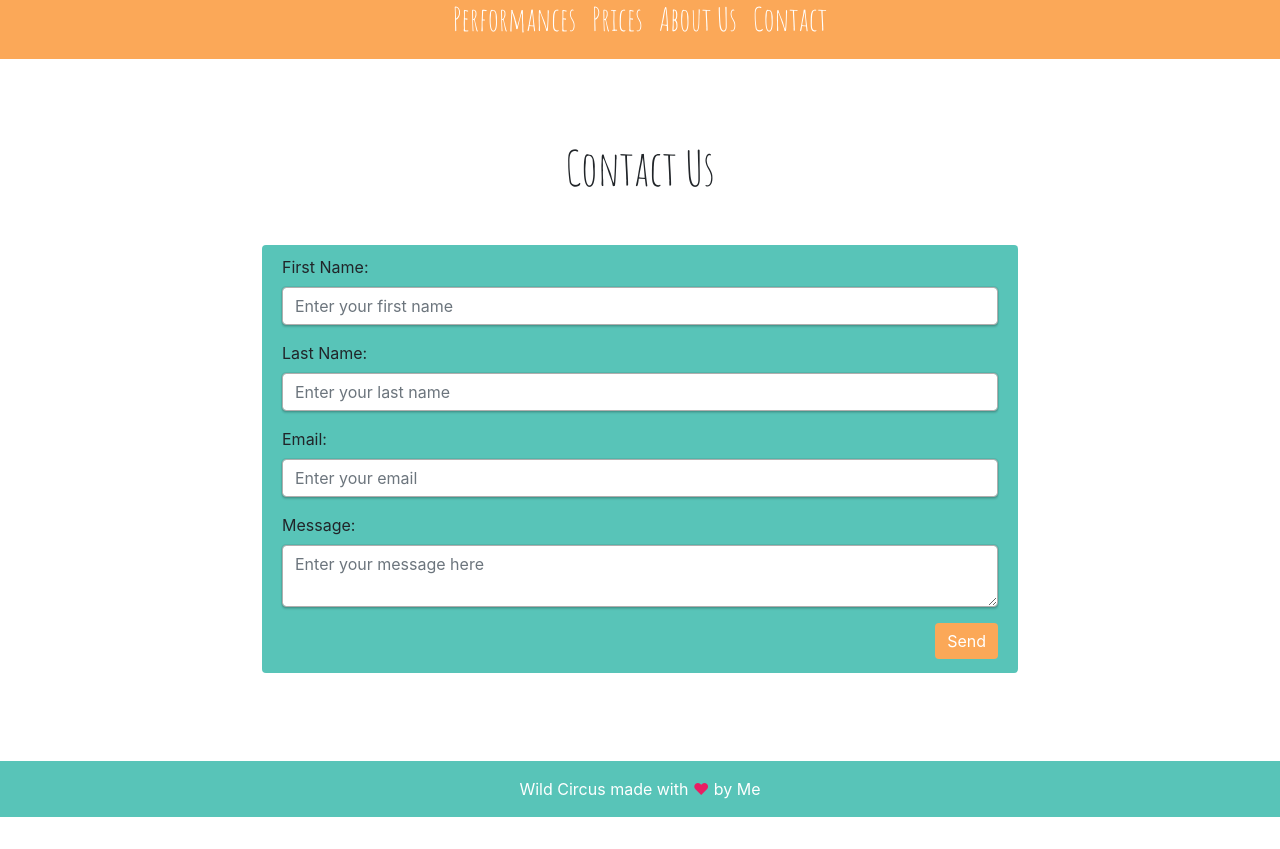
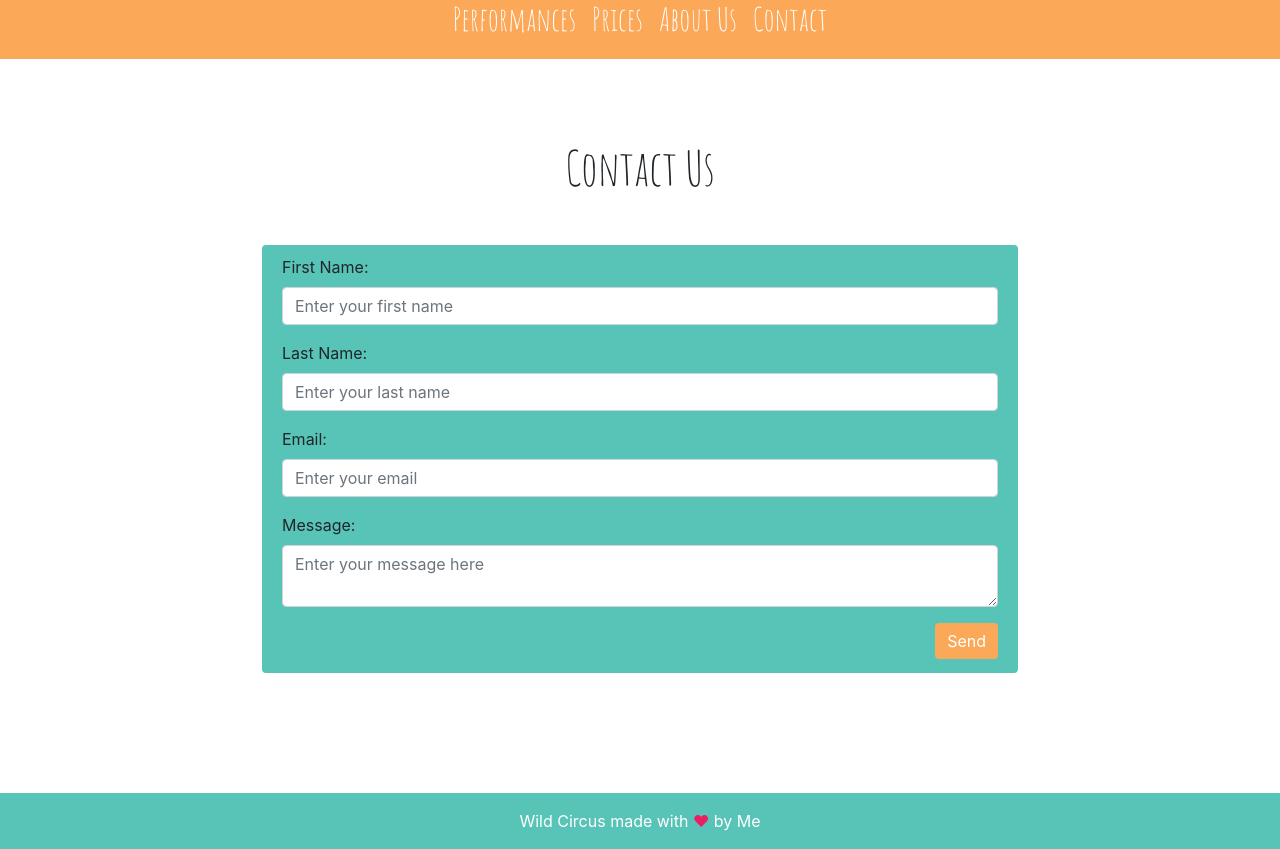
Before and after one commit to AdamsChristopher/wild-circus-reactstrap, a React (Create React App) app: page /contact in a window 1280 px wide. Shown: the part 1120-1969 px from the top of the page. Before the commit the page ends 1937 px from the top, so only its background shows below. Built offline with nearby package versions, Linux system fonts and the light colour scheme.

Commit message:
Cleaning up CSS and added smooth scroll

```diff
--- a/src/components/scrollToTop/ScrollToTop.js
+++ b/src/components/scrollToTop/ScrollToTop.js
@@ -4,7 +4,11 @@ import { withRouter } from 'react-router';
 class ScrollToTop extends Component {
   componentDidUpdate(prevProps) {
     if (this.props.location !== prevProps.location) {
-      window.scrollTo(0, 0);
+      window.scrollTo({
+        top: 0,
+        left: 0,
+        behavior: 'smooth'
+      });
     }
   }
 
--- a/src/styles/AboutUs.css
+++ b/src/styles/AboutUs.css
@@ -1,6 +1,6 @@
 #About-Us {
   margin-top: 5rem;
-  margin-bottom: 4rem;
+  margin-bottom: 6rem;
 }
 
 #About-Us h2 {
--- a/src/styles/ContactForm.css
+++ b/src/styles/ContactForm.css
@@ -7,11 +7,6 @@
 #Contact-Form {
   padding-left: 15%;
   padding-right: 15%;
-}
-
-#Contact-Form input, #Message {
-  border:1px solid #B1AEAE;
-  box-shadow: 0 2px 2px 0 rgba(0,0,0,0.16),0 0 0 1px rgba(0,0,0,0.08);
 }
 
 #Contact-Form input:focus, #Message:focus {
--- a/src/styles/ContactUs.css
+++ b/src/styles/ContactUs.css
@@ -1,6 +1,6 @@
 #Contact-Us {
   margin-top: 5rem;
-  margin-bottom: 4rem;
+  margin-bottom: 6rem;
 }
 
 #Contact-Us h2 {
--- a/src/styles/Performances.css
+++ b/src/styles/Performances.css
@@ -1,6 +1,6 @@
 #Performances {
   margin-top: 5rem;
-  margin-bottom: 4rem;
+  margin-bottom: 6rem;
 }
 
 #Performances h2 {
--- a/src/styles/Prices.css
+++ b/src/styles/Prices.css
@@ -1,6 +1,6 @@
 #Prices {
   margin-top: 5rem;
-  margin-bottom: 4rem;
+  margin-bottom: 6rem;
 }
 
 #Prices h2 {
```
Also changed, not shown: src/App.css (+1 -9 lines).
